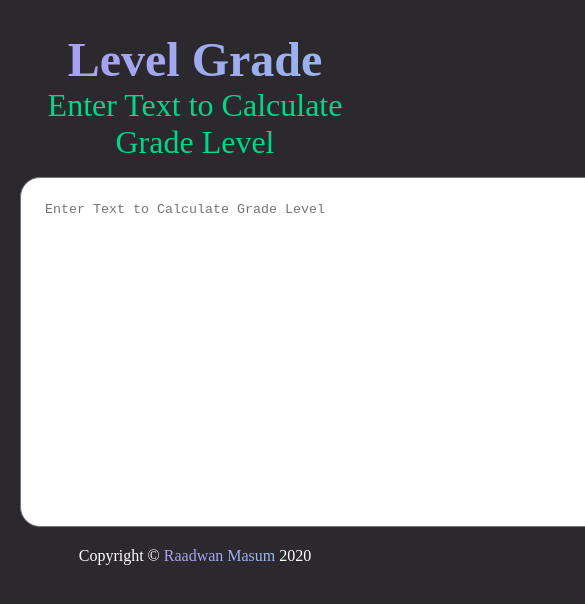
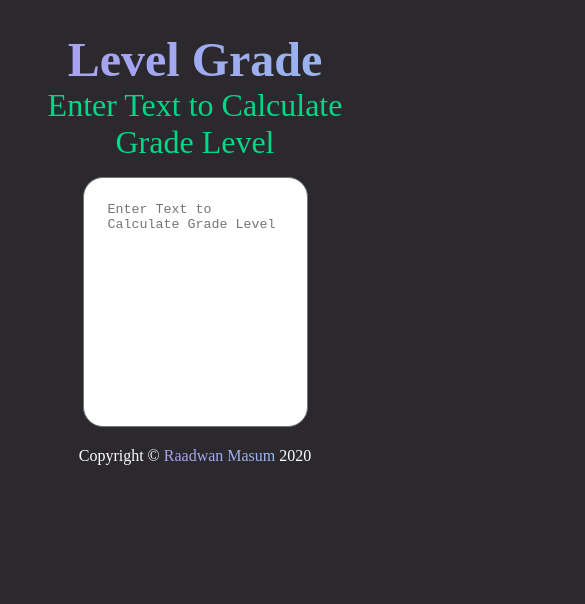
Before and after one commit to raad1masum/level-grade, a React (Create React App) app: page / in a window 390 px wide. Shown: the top 604 px of the page, 585 px wide, since content can reach past the window. Built offline with nearby package versions, Linux system fonts and the light colour scheme; a web font is replaced by a local one.

Commit message:
add media query for text area

```diff
--- a/src/assets/css/main.css
+++ b/src/assets/css/main.css
@@ -86,3 +86,10 @@ footer a {
     50%{background-position:100% 50%}
     100%{background-position:0% 50%}
 }
+
+@media screen and (max-width: 700px) {
+    .top textarea {
+        width: auto;
+        height: 200px;
+    }
+}
```
